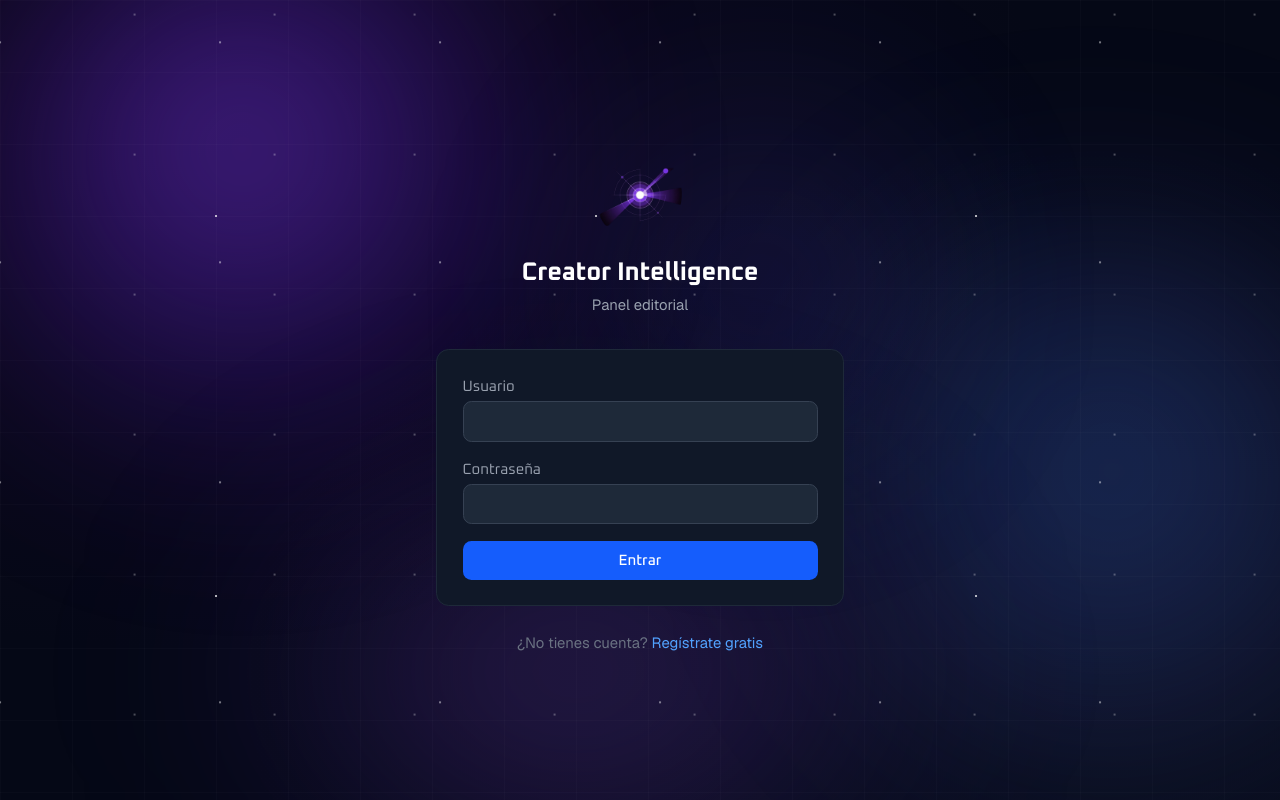
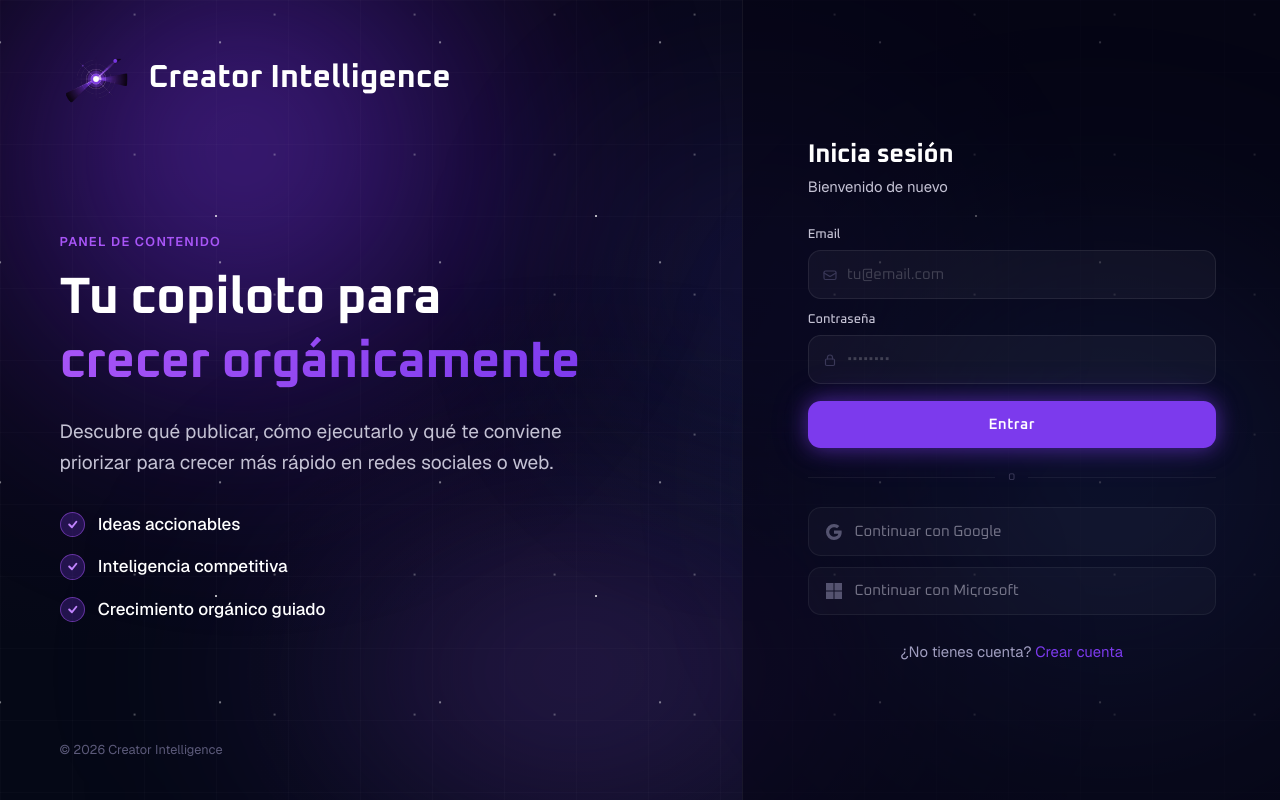
Before and after one commit to csaugusto/socialintelligence, a Next.js app in the folder dashboard/: page /login in a window 1280 px wide. Built offline with nearby package versions, Linux system fonts and the light colour scheme.

Commit message:
pantalla de inidio

```diff
--- a/dashboard/app/login/page.tsx
+++ b/dashboard/app/login/page.tsx
@@ -32,61 +32,176 @@ export default function LoginPage() {
   }
 
   return (
-    <div className="min-h-screen flex items-center justify-center">
-      <div className="w-full max-w-sm">
-        <div className="flex flex-col items-center mb-8 gap-3">
-          <Image src="/logo.png" alt="Creator Intelligence" width={96} height={96} />
-          <div className="text-center">
-            <h1 className="text-2xl font-bold text-white">Creator Intelligence</h1>
-            <p className="text-gray-400 text-sm mt-1">Panel editorial</p>
-          </div>
+    <div className="min-h-screen flex">
+
+      {/* ── Columna izquierda — pitch ── */}
+      <div className="hidden lg:flex flex-col justify-between w-[58%] px-14 py-10 relative overflow-hidden">
+        {/* Logo */}
+        <div className="flex items-center gap-4 z-10">
+          <Image src="/logo.png" alt="Creator Intelligence" width={72} height={72} />
+          <span className="text-3xl font-bold text-white">Creator Intelligence</span>
         </div>
 
-        <form onSubmit={handleSubmit} className="bg-gray-900 rounded-xl p-6 space-y-4 border border-gray-800">
+        {/* Hero */}
+        <div className="z-10 max-w-lg">
+          <p className="text-xs font-semibold uppercase tracking-widest mb-4" style={{ color: '#A855F7' }}>
+            Panel de contenido
+          </p>
+          <h1 className="text-5xl font-bold text-white leading-tight mb-5">
+            Tu copiloto para<br />
+            <span style={{ background: 'linear-gradient(135deg, #A855F7, #7C3AED)', WebkitBackgroundClip: 'text', WebkitTextFillColor: 'transparent' }}>
+              crecer orgánicamente
+            </span>
+          </h1>
+          <p className="text-lg leading-relaxed mb-8" style={{ color: '#C4C2D4' }}>
+            Descubre qué publicar, cómo ejecutarlo y qué te conviene priorizar para crecer más rápido en redes sociales o web.
+          </p>
+
+          <ul className="space-y-4">
+            {[
+              'Ideas accionables',
+              'Inteligencia competitiva',
+              'Crecimiento orgánico guiado',
+            ].map(item => (
+              <li key={item} className="flex items-center gap-3">
+                <div className="w-6 h-6 rounded-full flex items-center justify-center flex-shrink-0"
+                  style={{ background: 'rgba(124,58,237,0.25)', border: '1px solid rgba(168,85,247,0.5)' }}>
+                  <svg width="11" height="11" viewBox="0 0 10 10" fill="none">
+                    <path d="M2 5L4.5 7.5L8.5 2.5" stroke="#C084FC" strokeWidth="1.8" strokeLinecap="round" strokeLinejoin="round"/>
+                  </svg>
+                </div>
+                <span className="text-base font-medium text-white">{item}</span>
+              </li>
+            ))}
+          </ul>
+        </div>
+
+        {/* Footer */}
+        <p className="text-xs z-10" style={{ color: '#5C5A7A' }}>© 2026 Creator Intelligence</p>
+      </div>
+
+      {/* ── Columna derecha — form ── */}
+      <div className="flex-1 flex flex-col items-center justify-center px-8 py-10 border-l"
+        style={{ borderColor: 'rgba(255,255,255,0.06)', background: 'rgba(5,4,20,0.6)' }}>
+
+        {/* Logo mobile */}
+        <div className="flex items-center gap-2 mb-8 lg:hidden">
+          <Image src="/logo.png" alt="Creator Intelligence" width={36} height={36} />
+          <span className="text-sm font-semibold text-white">Creator Intelligence</span>
+        </div>
+
+        <div className="w-full max-w-sm">
+          <h2 className="text-2xl font-bold text-white mb-1">Inicia sesión</h2>
+          <p className="text-sm mb-7" style={{ color: '#C4C2D4' }}>Bienvenido de nuevo</p>
+
+          <form onSubmit={handleSubmit} className="space-y-3">
             {error && (
-            <p className="text-red-400 text-sm bg-red-950 border border-red-900 rounded-lg px-3 py-2">
+              <div className="px-4 py-3 rounded-xl text-sm"
+                style={{ background: 'rgba(239,68,68,0.08)', border: '1px solid rgba(239,68,68,0.25)', color: '#F87171' }}>
                 {error}
-            </p>
+              </div>
             )}
 
             <div>
-            <label className="block text-sm text-gray-400 mb-1">Usuario</label>
+              <label className="block text-xs font-medium mb-1.5" style={{ color: '#C4C2D4' }}>Email</label>
+              <div className="relative">
+                <svg className="absolute left-3.5 top-1/2 -translate-y-1/2" width="14" height="14" viewBox="0 0 14 14" fill="none">
+                  <rect x="1" y="3" width="12" height="8.5" rx="1.5" stroke="#3A3858" strokeWidth="1.2"/>
+                  <path d="M1 5L7 8.5L13 5" stroke="#3A3858" strokeWidth="1.2" strokeLinecap="round"/>
+                </svg>
                 <input
                   type="text"
                   value={user}
                   onChange={e => setUser(e.target.value)}
-              className="w-full bg-gray-800 border border-gray-700 text-white rounded-lg px-3 py-2 text-sm focus:outline-none focus:border-blue-500"
+                  placeholder="tu@email.com"
                   required
+                  className="w-full pl-9 pr-4 py-3 rounded-xl text-sm text-white placeholder-white/20 focus:outline-none transition-colors"
+                  style={{ background: 'rgba(255,255,255,0.04)', border: '1px solid rgba(255,255,255,0.08)' }}
+                  onFocus={e => (e.currentTarget.style.borderColor = 'rgba(124,58,237,0.5)')}
+                  onBlur={e => (e.currentTarget.style.borderColor = 'rgba(255,255,255,0.08)')}
                 />
+              </div>
             </div>
 
             <div>
-            <label className="block text-sm text-gray-400 mb-1">Contraseña</label>
+              <label className="block text-xs font-medium mb-1.5" style={{ color: '#C4C2D4' }}>Contraseña</label>
+              <div className="relative">
+                <svg className="absolute left-3.5 top-1/2 -translate-y-1/2" width="14" height="14" viewBox="0 0 14 14" fill="none">
+                  <rect x="2.5" y="6" width="9" height="6.5" rx="1.2" stroke="#3A3858" strokeWidth="1.2"/>
+                  <path d="M4.5 6V4.5a2.5 2.5 0 0 1 5 0V6" stroke="#3A3858" strokeWidth="1.2" strokeLinecap="round"/>
+                </svg>
                 <input
                   type="password"
                   value={password}
                   onChange={e => setPassword(e.target.value)}
-              className="w-full bg-gray-800 border border-gray-700 text-white rounded-lg px-3 py-2 text-sm focus:outline-none focus:border-blue-500"
+                  placeholder="••••••••"
                   required
+                  className="w-full pl-9 pr-4 py-3 rounded-xl text-sm text-white placeholder-white/20 focus:outline-none transition-colors"
+                  style={{ background: 'rgba(255,255,255,0.04)', border: '1px solid rgba(255,255,255,0.08)' }}
+                  onFocus={e => (e.currentTarget.style.borderColor = 'rgba(124,58,237,0.5)')}
+                  onBlur={e => (e.currentTarget.style.borderColor = 'rgba(255,255,255,0.08)')}
                 />
+              </div>
             </div>
 
             <button
               type="submit"
               disabled={loading}
-            className="w-full bg-blue-600 hover:bg-blue-500 disabled:opacity-50 text-white rounded-lg py-2 text-sm font-medium transition-colors"
+              className="btn-primary w-full py-3 rounded-xl font-medium text-sm mt-1 disabled:opacity-50"
             >
-            {loading ? 'Entrando...' : 'Entrar'}
+              {loading ? (
+                <span className="flex items-center justify-center gap-2">
+                  <svg className="animate-spin" width="14" height="14" viewBox="0 0 14 14" fill="none">
+                    <circle cx="7" cy="7" r="5" stroke="white" strokeWidth="1.5" strokeOpacity="0.3"/>
+                    <path d="M7 2a5 5 0 0 1 5 5" stroke="white" strokeWidth="1.5" strokeLinecap="round"/>
+                  </svg>
+                  Entrando...
+                </span>
+              ) : 'Entrar'}
             </button>
           </form>
 
-        <p className="text-center text-sm text-gray-500 mt-6">
+          {/* Divisor */}
+          <div className="flex items-center gap-3 my-5">
+            <div className="flex-1 h-px" style={{ background: 'rgba(255,255,255,0.06)' }} />
+            <span className="text-xs" style={{ color: '#3A3858' }}>o</span>
+            <div className="flex-1 h-px" style={{ background: 'rgba(255,255,255,0.06)' }} />
+          </div>
+
+          {/* Social — próximamente */}
+          <div className="space-y-2.5">
+            <button
+              disabled
+              className="w-full flex items-center gap-3 px-4 py-3 rounded-xl text-sm transition-all disabled:opacity-50 disabled:cursor-not-allowed"
+              style={{ background: 'rgba(255,255,255,0.05)', border: '1px solid rgba(255,255,255,0.12)', color: '#E2E0F0' }}
+            >
+              <svg width="16" height="16" viewBox="0 0 16 16" fill="none">
+                <path d="M15.545 6.558a9.42 9.42 0 0 1 .139 1.626c0 2.434-.87 4.492-2.384 5.885h.002C11.978 15.292 10.158 16 8 16A8 8 0 1 1 8 0a7.689 7.689 0 0 1 5.352 2.082l-2.284 2.284A4.347 4.347 0 0 0 8 3.166c-2.087 0-3.86 1.408-4.492 3.304a4.792 4.792 0 0 0 0 3.063h.003c.635 1.893 2.405 3.301 4.492 3.301 1.078 0 2.004-.276 2.722-.764h-.003a3.702 3.702 0 0 0 1.599-2.431H8v-3.08h7.545z" fill="#A09EC0"/>
+              </svg>
+              Continuar con Google
+            </button>
+            <button
+              disabled
+              className="w-full flex items-center gap-3 px-4 py-3 rounded-xl text-sm transition-all disabled:opacity-50 disabled:cursor-not-allowed"
+              style={{ background: 'rgba(255,255,255,0.05)', border: '1px solid rgba(255,255,255,0.12)', color: '#E2E0F0' }}
+            >
+              <svg width="16" height="16" viewBox="0 0 16 16" fill="none">
+                <path d="M0 0h7.5v7.5H0V0zm8.5 0H16v7.5H8.5V0zM0 8.5h7.5V16H0V8.5zm8.5 0H16V16H8.5V8.5z" fill="#A09EC0"/>
+              </svg>
+              Continuar con Microsoft
+            </button>
+          </div>
+
+          <p className="text-center text-sm mt-6" style={{ color: '#A09EC0' }}>
             ¿No tienes cuenta?{' '}
-          <Link href="/register" className="text-blue-400 hover:text-blue-300 transition-colors">
-            Regístrate gratis
+            <Link href="/register" className="transition-colors" style={{ color: '#7C3AED' }}
+              onMouseEnter={e => (e.currentTarget.style.color = '#A855F7')}
+              onMouseLeave={e => (e.currentTarget.style.color = '#7C3AED')}>
+              Crear cuenta
             </Link>
           </p>
         </div>
       </div>
+    </div>
   );
 }
```
Also changed, not shown: 1 other file (tests, documents, lock files or other folders). Lines whose indentation alone changed are shown as unchanged.
